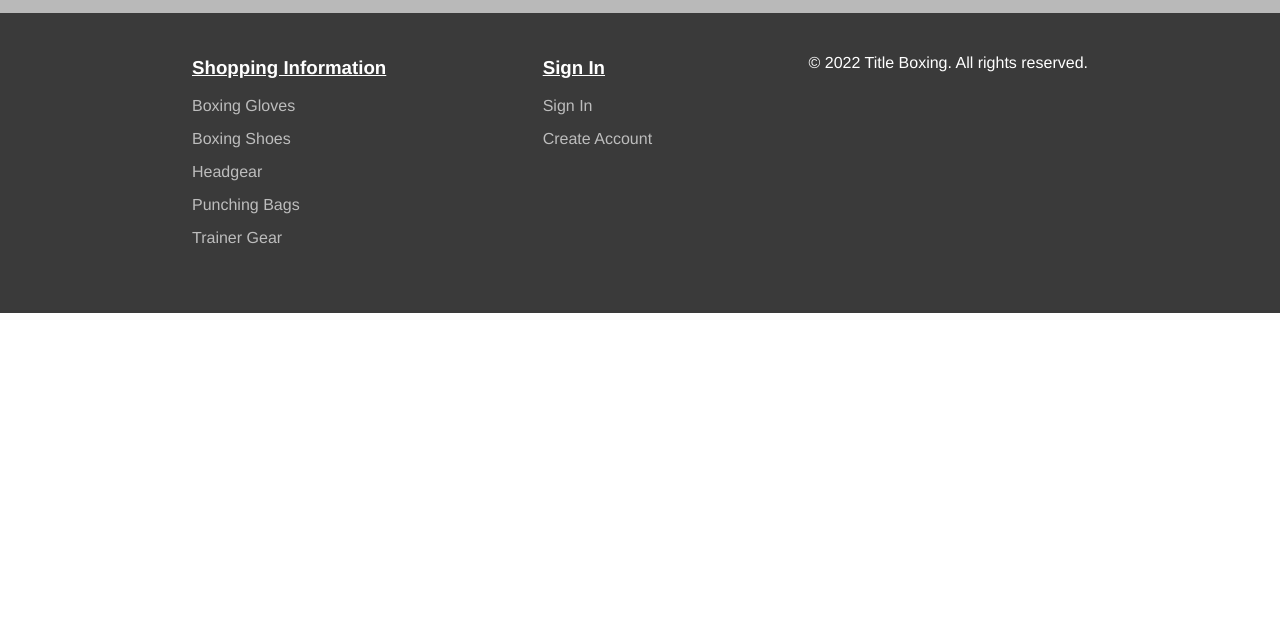
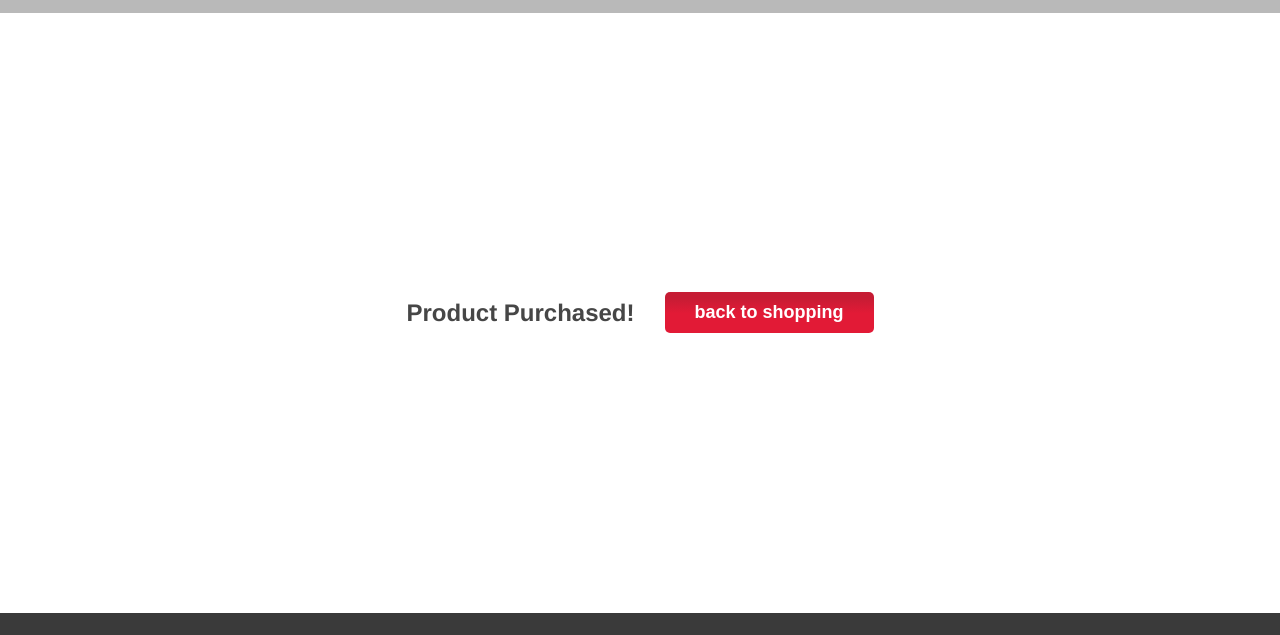
Before and after one commit to BrianDriscollCode/title_boxing_store, a React app: page /#/purchased in a window 1280 px wide. Shown: the part 141-776 px from the top of the page. Built offline with nearby package versions, Linux system fonts and the light colour scheme.

Commit message:
added purchase page. Need to now remove items from cart

```diff
--- a/public/styles/checkout.scss
+++ b/public/styles/checkout.scss
@@ -1,4 +1,11 @@
 /* checkout page stylings */
+
+#checkout_div_container input {
+
+    font-size: 16px;
+    padding-left: 5px;
+
+}
 
 #middle_row_checkout {
 
@@ -107,7 +114,7 @@
 
 #last_name_1, #first_name_1 {
 
-    width: 100%;
+    width: 90%;
 
 }
 
@@ -154,7 +161,7 @@
 
 #date_and_cvv {
 
-    width: 100%;
+    width: 90%;
 
 }
 
@@ -264,3 +271,28 @@
     padding-bottom: 10px;
 
 }
+
+/* Purchased */
+
+#purchased_container {
+
+    display: flex;
+    justify-content: center;
+    height: 600px;
+    align-items: center;
+
+}
+
+#button_purchased {
+
+    display: flex;
+    height: 100px;
+    align-items: center;
+
+
+}
+#button_purchased h2 {
+
+    margin-right: 30px;
+
+}
--- a/src/components/app.js
+++ b/src/components/app.js
@@ -12,8 +12,9 @@
 import ProductPage from "./body/product/Page"
 import CartPage from "./body/cart/Page"
 import CheckoutPage from "./body/Checkout/Page"
+import Purchased from "./body/Checkout/Purchased"
+import Item_Page from "./body/product/single/Item_Page";
 
-import Item_Page from "./body/product/single/Item_Page";
 
 
 const App = ( { products } ) => {
@@ -77,6 +78,7 @@
 
                         <Route path="/cart" exact component={CartPage} />
                         <Route path="/checkout" exact component={CheckoutPage} />
+                        <Route path="/purchased" exact component={Purchased} />
 
 
 
--- a/src/components/body/Checkout/Order_Summary.js
+++ b/src/components/body/Checkout/Order_Summary.js
@@ -1,4 +1,5 @@
 import React from "react"
+import { Link } from "react-router-dom"
 
 const OrderSummary = ( { cartItems, shippingCost } ) => {
 
@@ -93,7 +94,7 @@
                 </div>
 
                 <div id="summary_button_container">
-                    <button className="item_button"> Confirm Purchase </button>
+                    <Link to="/Purchased"><button className="item_button"> Confirm Purchase </button></Link>
                 </div>
 
 
--- /dev/null
+++ b/src/components/body/Checkout/Purchased.js
@@ -0,0 +1,26 @@
+import React from "react"
+import { Link } from "react-router-dom"
+
+
+const Purchased = () => {
+
+    return (
+
+        <div id="purchased_container">
+
+
+            <div id="button_purchased">
+                <h2> Product Purchased! </h2>
+                <Link to="/product/boxing_glove"><button class="item_button"> back to shopping </button></Link>
+            </div>
+
+
+
+
+        </div>
+
+    )
+
+}
+
+export default Purchased
```
Also changed, not shown: public/styles/checkout.css, public/styles/main.css, 2 other files.
